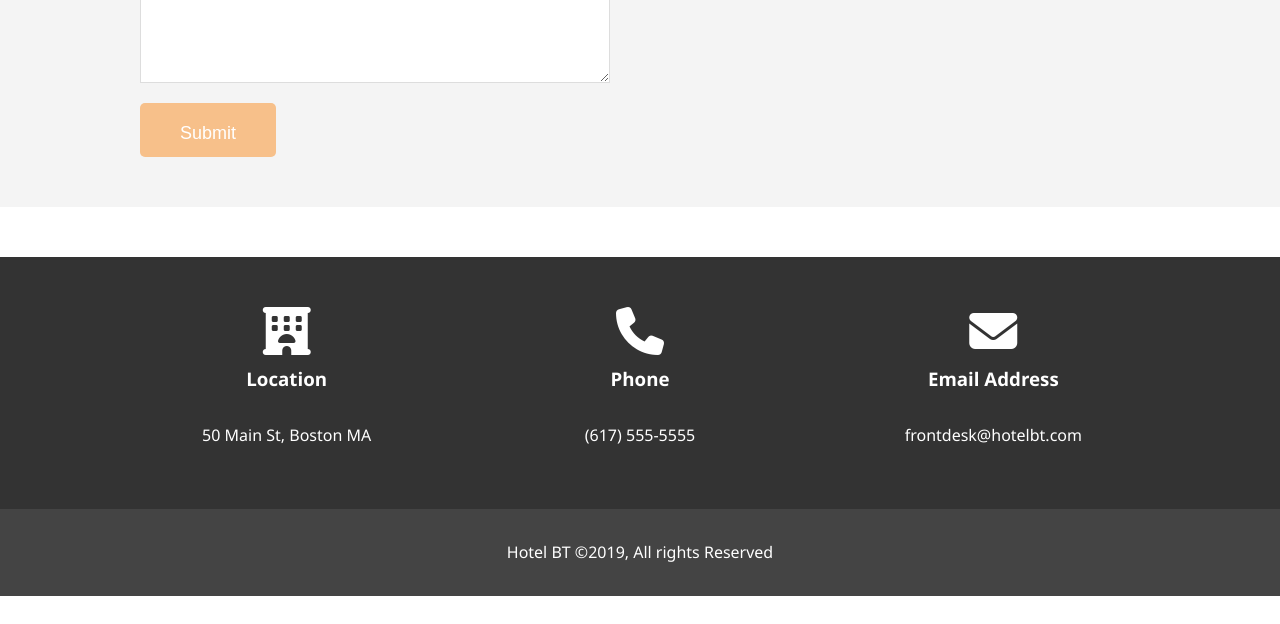
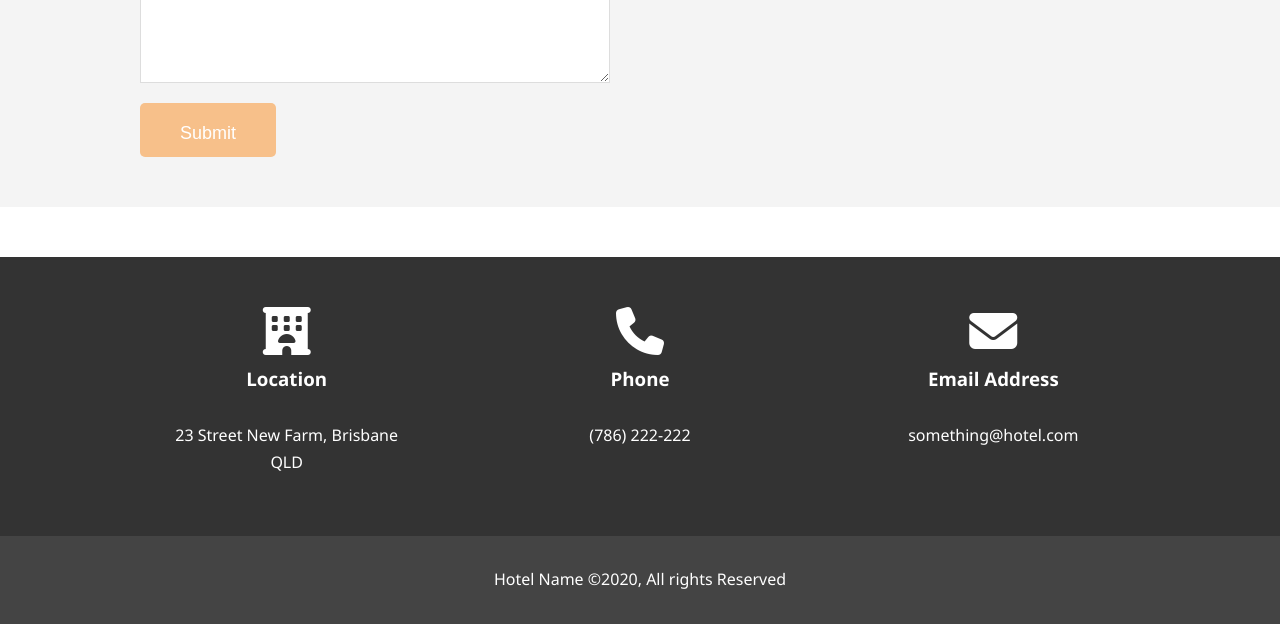
Before and after one commit to rosgas/my-first-website, a plain HTML site: page contact.html in a window 1280 px wide. Shown: the part 543-1167 px from the top of the page. Before the commit the page ends 1139 px from the top, so only its background shows below. Drawn offline with Linux system fonts and the light colour scheme.

Commit message:
Updated meta

```diff
--- a/contact.html
+++ b/contact.html
@@ -6,9 +6,9 @@
     <meta http-equiv="X-UA-Compatible" content="ie=edge" />
     <meta
       name="description"
-      content="Welcome to the most extraordinary hotel in Boston Massachusetts"
+      content="Welcome to the most extraordinary hotel in Brisbane, Australia"
     />
-    <meta name="keywords" content="hotel,boston hotel,new englan hotel" />
+    <meta name="keywords" content="hotel,brisbane hotel,queensland hotel" />
     <script
       src="https://kit.fontawesome.com/d06c559023.js"
       crossorigin="anonymous"
@@ -73,22 +73,22 @@
         <div class="box">
           <i class="fas fa-hotel fa-3x"></i>
           <h3>Location</h3>
-          <p>50 Main St, Boston MA</p>
+          <p>23 Street New Farm, Brisbane QLD</p>
         </div>
         <div class="box">
           <i class="fas fa-phone fa-3x"></i>
           <h3>Phone</h3>
-          <p>(617) 555-5555</p>
+          <p>(786) 222-222</p>
         </div>
         <div class="box">
           <i class="fas fa-envelope fa-3x"></i>
           <h3>Email Address</h3>
-          <p>frontdesk@hotelbt.com</p>
+          <p>something@hotel.com</p>
         </div>
       </div>
     </section>
     <footer id="main-footer">
-      <p>Hotel BT &copy;2019, All rights Reserved</p>
+      <p>Hotel Name &copy;2020, All rights Reserved</p>
     </footer>
   </body>
 </html>
```
Also changed, not shown: about.html (+3 -3 lines), index.html (+3 -3 lines), 1 other file.
